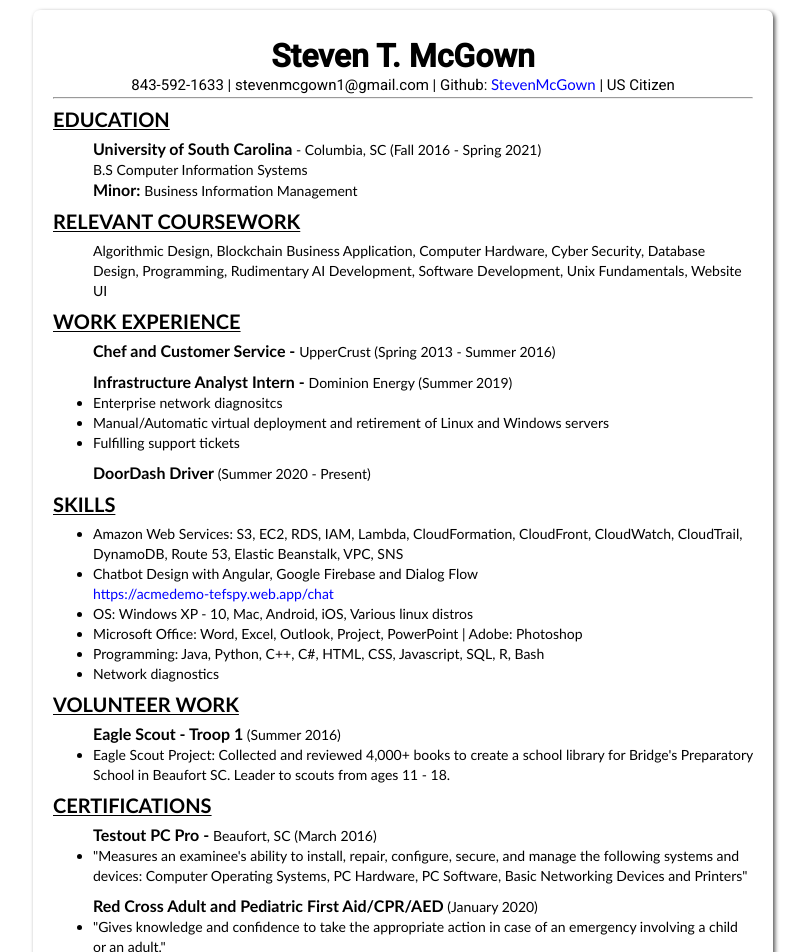
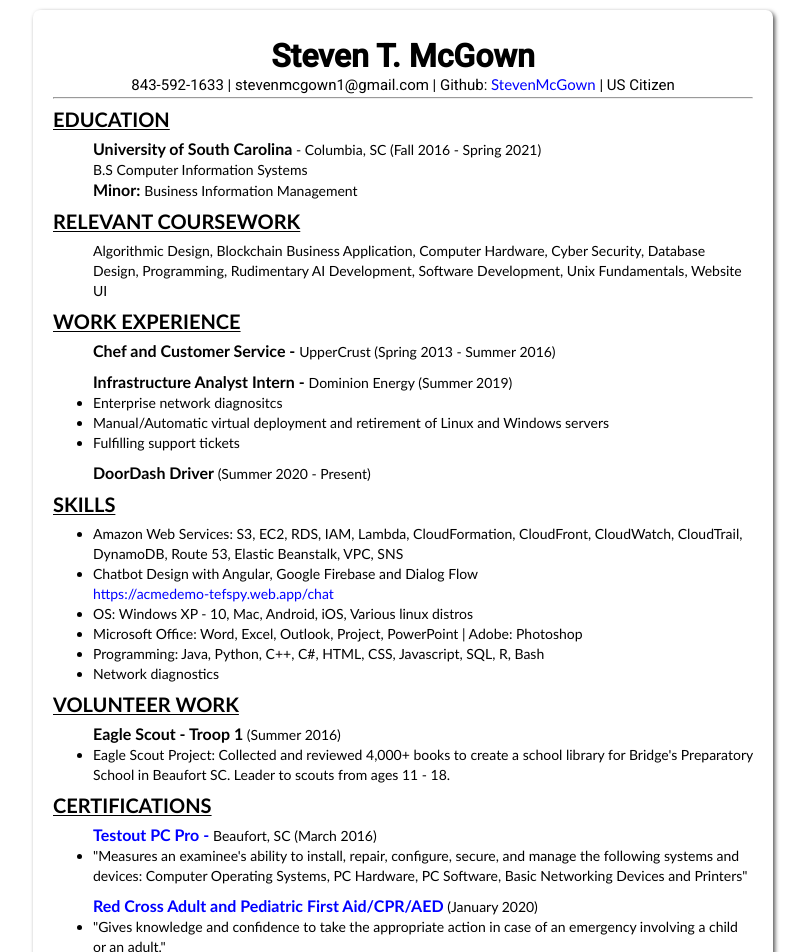
Before and after one commit to StevenMcGown/personalWebsite, an Angular app: page / in a window 1280 px wide. Shown: the top 952 px of the page, without its empty margins (237-1046 px from the left). Built offline with nearby package versions, Linux system fonts and the light colour scheme.

Commit message:
Added hyperlinks to certifications

```diff
--- a/src/app/home/home.component.html
+++ b/src/app/home/home.component.html
@@ -94,12 +94,12 @@
         <p class="head">CERTIFICATIONS</p>
         <br>
         <ul>
-            <b>Testout PC Pro - </b>Beaufort, SC (March 2016)
+            <a href ="https://verification.testout.com/?id=CVJXS"><b>Testout PC Pro - </b></a>Beaufort, SC (March 2016)
             <li>"Measures an examinee's ability to install, repair, configure, secure, and manage the
                 following systems and devices: Computer Operating Systems, PC Hardware, PC Software,
                 Basic Networking Devices and Printers"</li>
             <br>
-            <b>Red Cross Adult and Pediatric First Aid/CPR/AED</b> (January 2020)
+            <a href ="https://www.redcross.org/take-a-class/qrcode?certnumber=0040VU4&selectedCerts=id-0040VU4%2C&size=wallet"><b>Red Cross Adult and Pediatric First Aid/CPR/AED</b></a> (January 2020)
             <li>"Gives knowledge and confidence to take the appropriate action in case of an emergency
                 involving a child or an adult."</li>
         </ul>
```
